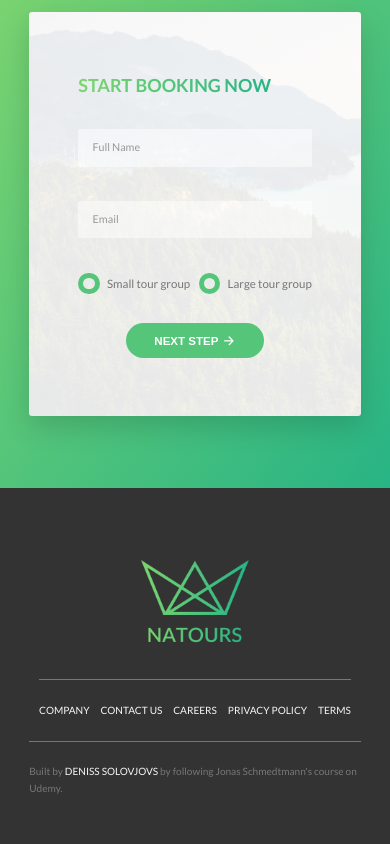
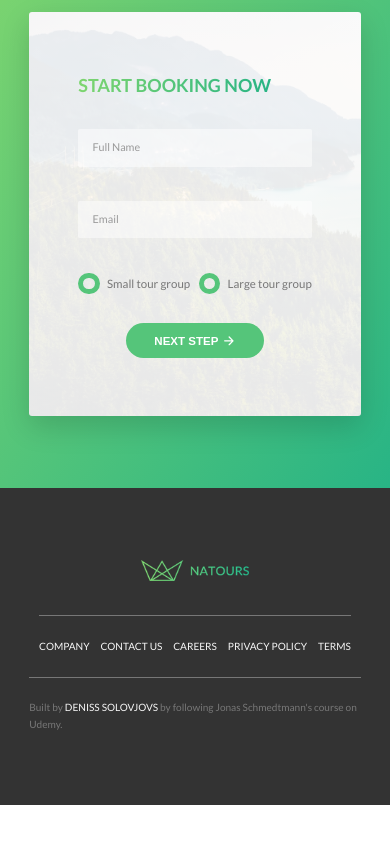
Before and after one commit to densol96/natours, a website: page index.html in a window 390 px wide. Shown: the part 6033-6877 px from the top of the page. After the commit the page ends 6838 px from the top, so only its background shows below. Drawn offline with nearby package versions, Linux system fonts and the light colour scheme.

Commit message:
NEW: Responsive HTML images via density, art and resolution switching looked at and applied

```diff
--- a/index.html
+++ b/index.html
@@ -409,11 +409,20 @@
     </main>
     <footer class="footer">
       <div class="footer__logo-box u-center-text">
-        <img
-          src="/img/logo-green-2x.png"
-          alt="Full logo"
-          class="footer__logo"
-        />
+        <picture>
+          <source
+            srcset="
+              /img/logo-green-small-1x.png 1x,
+              /img/logo-green-small-2x.png 2x
+            "
+            media="(max-width: 37.5em)"
+          />
+          <img
+            srcset="/img/logo-green-1x.png 1x, /img/logo-green-2x.png 2x"
+            alt="Full logo"
+            class="footer__logo"
+          />
+        </picture>
       </div>
       <div class="container u-margin-top-big footer-container">
         <nav class="footer__navigation">
```
